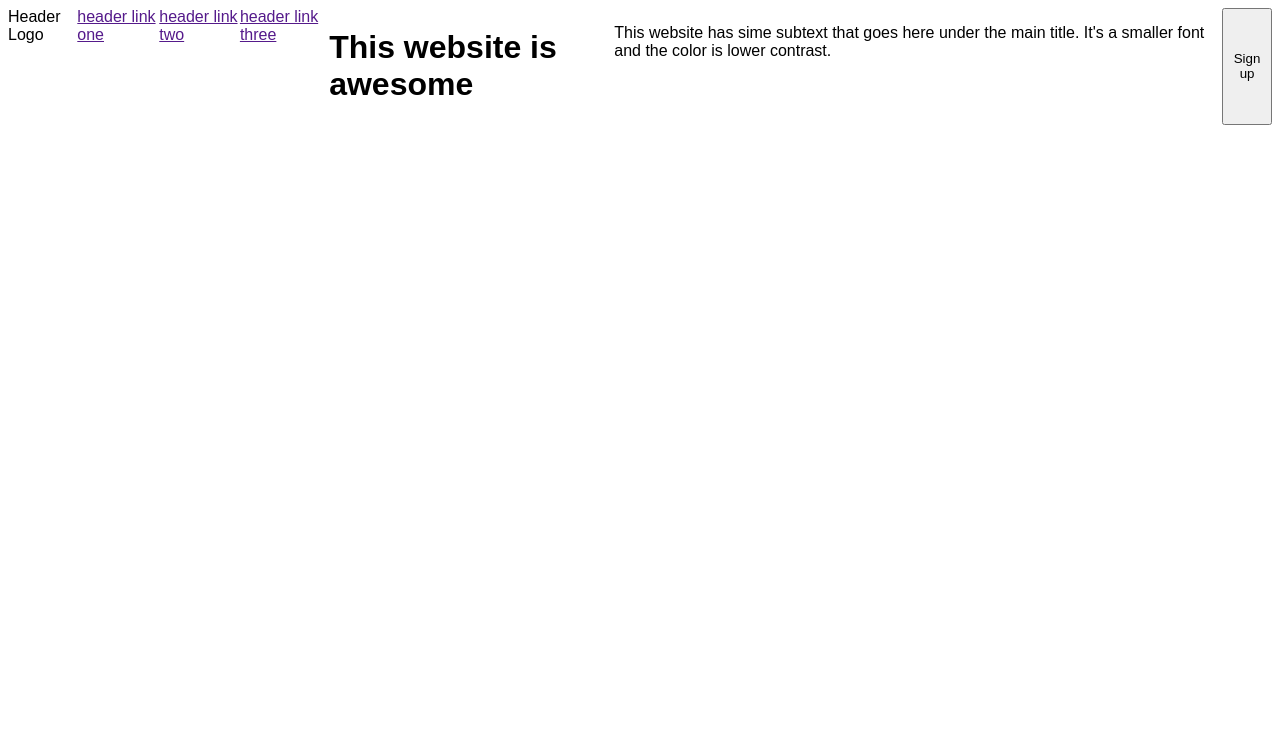
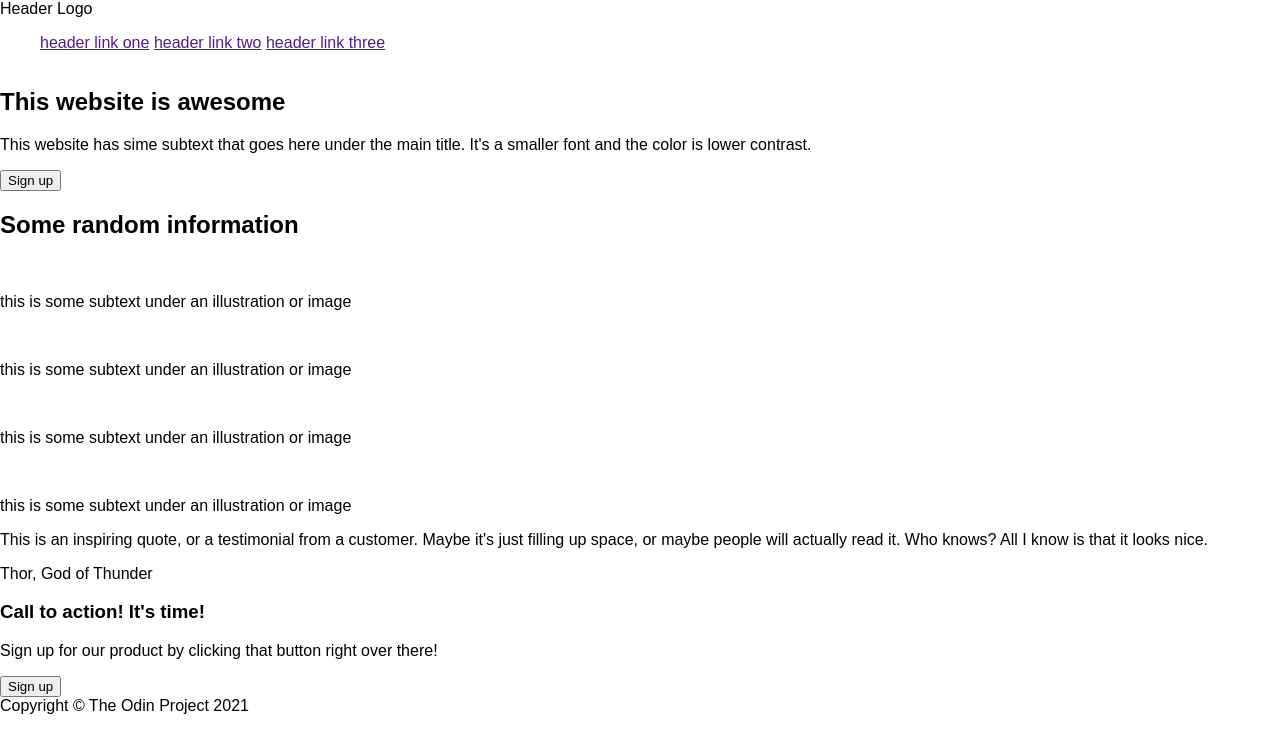
Before and after one commit to SabrinaWi/odin-lp, a plain HTML site: page index.html in a window 1280 px wide. Drawn offline with Linux system fonts and the light colour scheme.

Commit message:
Build html and main sections

```diff
--- a/index.html
+++ b/index.html
@@ -5,20 +5,37 @@
     <meta http-equiv="X-UA-Compatible" content="IE=edge">
     <meta name="viewport" content="width=device-width, initial-scale=1.0">
     <link rel="stylesheet" href="styles.css">
-    <title>Document</title>
+    <title>Landing Page</title>
 </head>
 <body>
-    <header></header>
+    <header>
         <div>Header Logo</div>
+        <ul>
         <a href="">header link one</a>
         <a href="">header link two</a>
         <a href="">header link three</a>
-    <section class="hero"></section>
-    <h1>This website is awesome</h1>
-    <p>This website has sime subtext that goes here under the main title. It's a smaller font and the color is lower contrast.</p>
-    <button>Sign up</button>
-    <img src="./images/" alt="">
-    <main></main>
-    <footer></footer>
+        </ul>
+    </header>
+    <section class="hero">
+        <h1>This website is awesome</h1>
+        <p>This website has sime subtext that goes here under the main title. It's a smaller font and the color is lower contrast.</p>
+        <button>Sign up</button>
+        <img src="./images/" alt="">
+    </section>
+    <main>
+        <h2>Some random information</h2>
+        <img src="" alt="">
+        <p>this is some subtext under an illustration or image</p>
+        <img src="" alt="">
+        <p>this is some subtext under an illustration or image</p><img src="" alt="">
+        <p>this is some subtext under an illustration or image</p><img src="" alt="">
+        <p>this is some subtext under an illustration or image</p>
+        <p>This is an inspiring quote, or a testimonial from a customer. Maybe it's just filling up space, or maybe people will actually read it. Who knows? All I know is that it looks nice.</p>
+        <p>Thor, God of Thunder</p>
+        <h3>Call to action! It's time!</h3>
+        <p>Sign up for our product by clicking that button right over there!</p>
+        <button>Sign up</button>
+    </main>
+    <footer>Copyright &copy; The Odin Project 2021</footer>
 </body>
 </html>
--- a/styles.css
+++ b/styles.css
@@ -1,4 +1,6 @@
 body {
     display: flex;
     font-family: Arial, Helvetica, sans-serif;
+    margin: 0;
+    flex-direction: column;
 }
```
